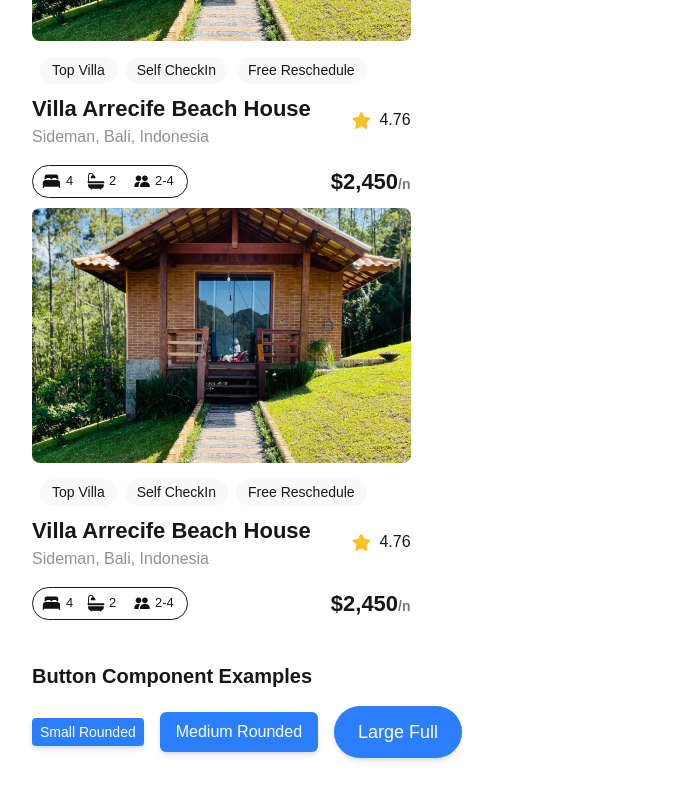
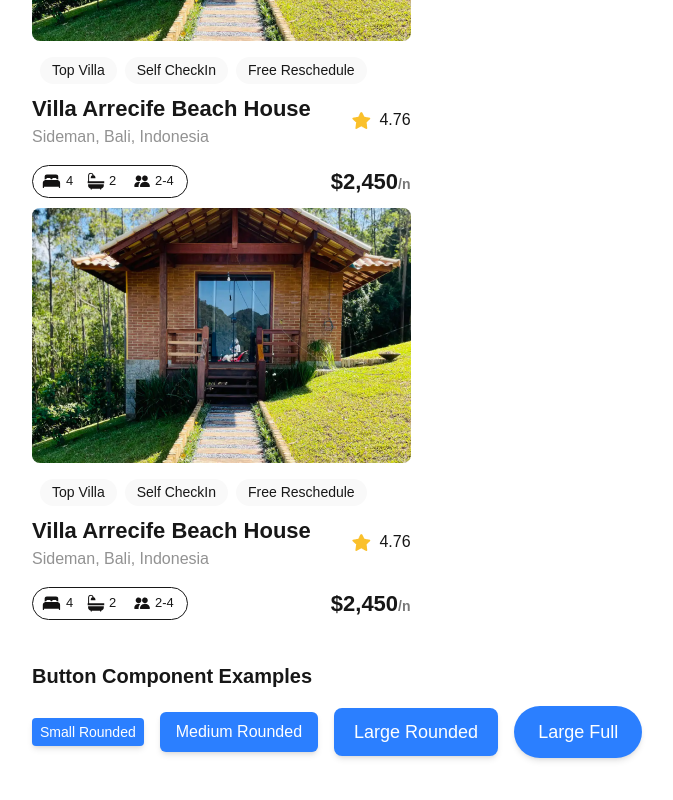
Before and after one commit to Saadallah-design/alx-project-0x00-setup, a Next.js app in the folder alx-project-0x00/: page /landing in a window 1280 px wide. Shown: the part 306-1106 px from the top of the page, without its empty margins (0-673 px from the left). Built offline with nearby package versions, Linux system fonts and the light colour scheme.

Commit message:
adding rounded-lg to landing.tsx for button

```diff
--- a/alx-project-0x00/pages/landing.tsx
+++ b/alx-project-0x00/pages/landing.tsx
@@ -18,6 +18,7 @@ const Landing: React.FC = () => {
       <div className="flex items-center space-x-4 mb-4">
         <Button title="Small Rounded" styles="px-2 py-1 text-sm rounded-sm" />
         <Button title="Medium Rounded" styles="px-4 py-2 text-base rounded-md" />
+        <Button title="Large Rounded" styles="px-5 py-2.5 text-lg rounded-lg" />
         <Button title="Large Full" styles="px-6 py-3 text-lg rounded-full" />
       </div>
     </div>
```
